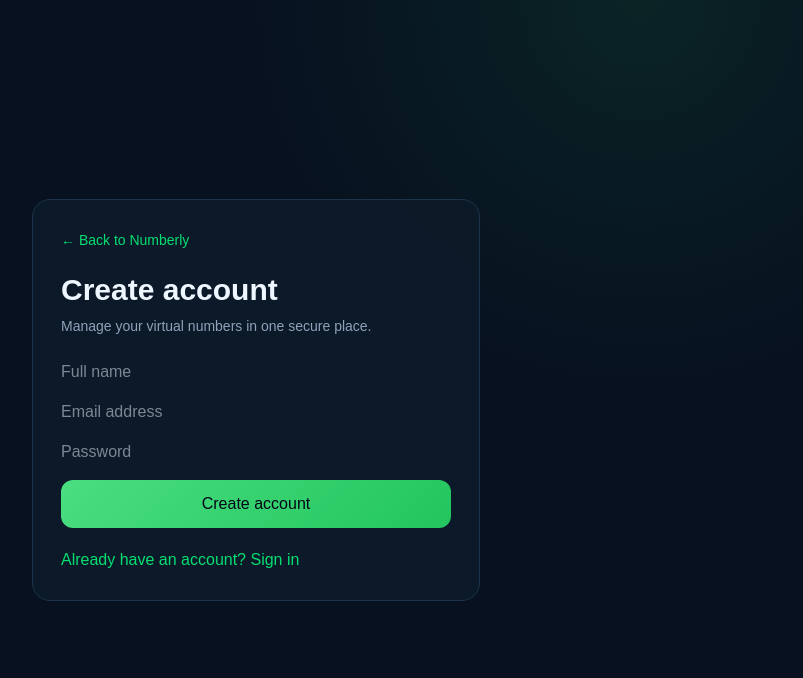
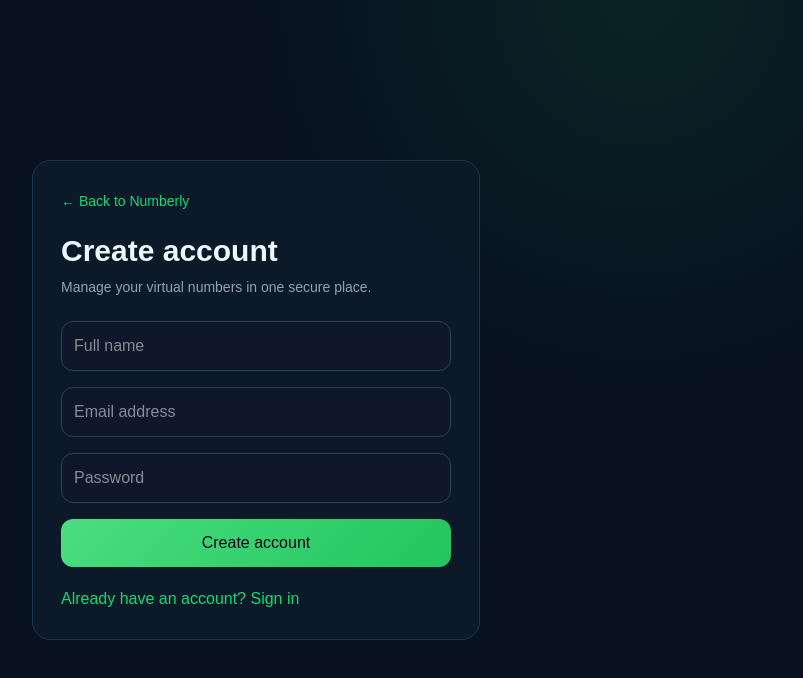
Before and after one commit to successful-pix/virtual-number-app, a Next.js app: page /auth in a window 1280 px wide. Shown: the top 678 px of the page, without its empty margins (384-1187 px from the left). Built offline with nearby package versions, Linux system fonts and the light colour scheme; no server answers.

Commit message:
Add shared form styling

```diff
--- a/src/app/globals.css
+++ b/src/app/globals.css
@@ -1,9 +1,11 @@
 @import "tailwindcss";
 
-:root { --bg:#07111f; --panel:#0d1b2a; --panel2:#102235; --line:#1e344a; --text:#eef6ff; --muted:#8da4ba; --brand:#4ade80; --brand2:#22c55e; }
+:root { --bg:#07111f; --panel:#0d1b2a; --line:#1e344a; --text:#eef6ff; --brand:#4ade80; }
 * { box-sizing:border-box; }
 html,body { margin:0; min-height:100%; background:var(--bg); color:var(--text); font-family:Arial,Helvetica,sans-serif; }
 body { background:radial-gradient(circle at 80% 0%, rgba(34,197,94,.10), transparent 30%), var(--bg); }
 button,input { font:inherit; }
 .card { background:rgba(13,27,42,.88); border:1px solid var(--line); border-radius:18px; }
 .gradient { background:linear-gradient(135deg,#4ade80,#22c55e); }
+.input { width:100%; border-radius:12px; border:1px solid #334155; background:#0f172a; padding:12px; color:white; outline:none; }
+.input:focus { border-color:#4ade80; }
```
